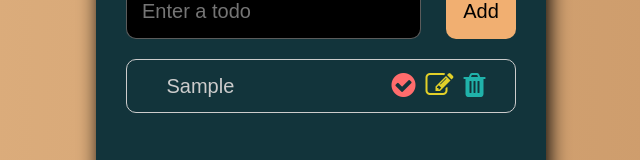
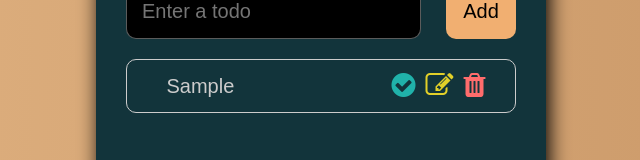
Before and after one commit to aymantarek16/React-App-To-Do-List, a React (Create React App) app: page / in a window 1280 px wide. Both pictures are taken after typing "Sample" into the empty fields and a click on the button "Add". Shown: the part 219-379 px from the top of the page, without its empty margins (319-959 px from the left). Built offline with nearby package versions, Linux system fonts and the light colour scheme.

Commit message:
Add Complate Function

```diff
--- a/src/App.scss
+++ b/src/App.scss
@@ -73,7 +73,7 @@ form{
 }
 
 .button-complete {
-  color: #ff6c6c;
+  color: lightseagreen;
   margin-right: 10px;
 }
 
@@ -83,7 +83,7 @@ form{
 }
 
 .button-delete {
-  color: lightseagreen;
+  color: #ff6c6c;
 }
 
 .complete {
--- a/src/components/TodosList.js
+++ b/src/components/TodosList.js
@@ -2,6 +2,15 @@ import React from 'react'
 
 const TodosList = ({todos,setTodos}) => {
 
+    const handleComplete = ({id}) => {
+        setTodos(todos.map(item => {
+            if(item.id === id) {
+                return  {...item , completed: !item.completed}
+            }
+            return item;
+        }
+        ))
+    }
     const handleDelete = (id) => {
         setTodos(todos.filter(todo => todo.id !== id))
     }
@@ -14,7 +23,7 @@ const TodosList = ({todos,setTodos}) => {
             className='list'
             onChange={(event)=> event.preventDefault()}
             />
-            <button className='button-complete task-button'>
+            <button className='button-complete task-button' onClick={()=>handleComplete(todo)}>
                 <i className='fa fa-check-circle'></i>
             </button>
 
```
